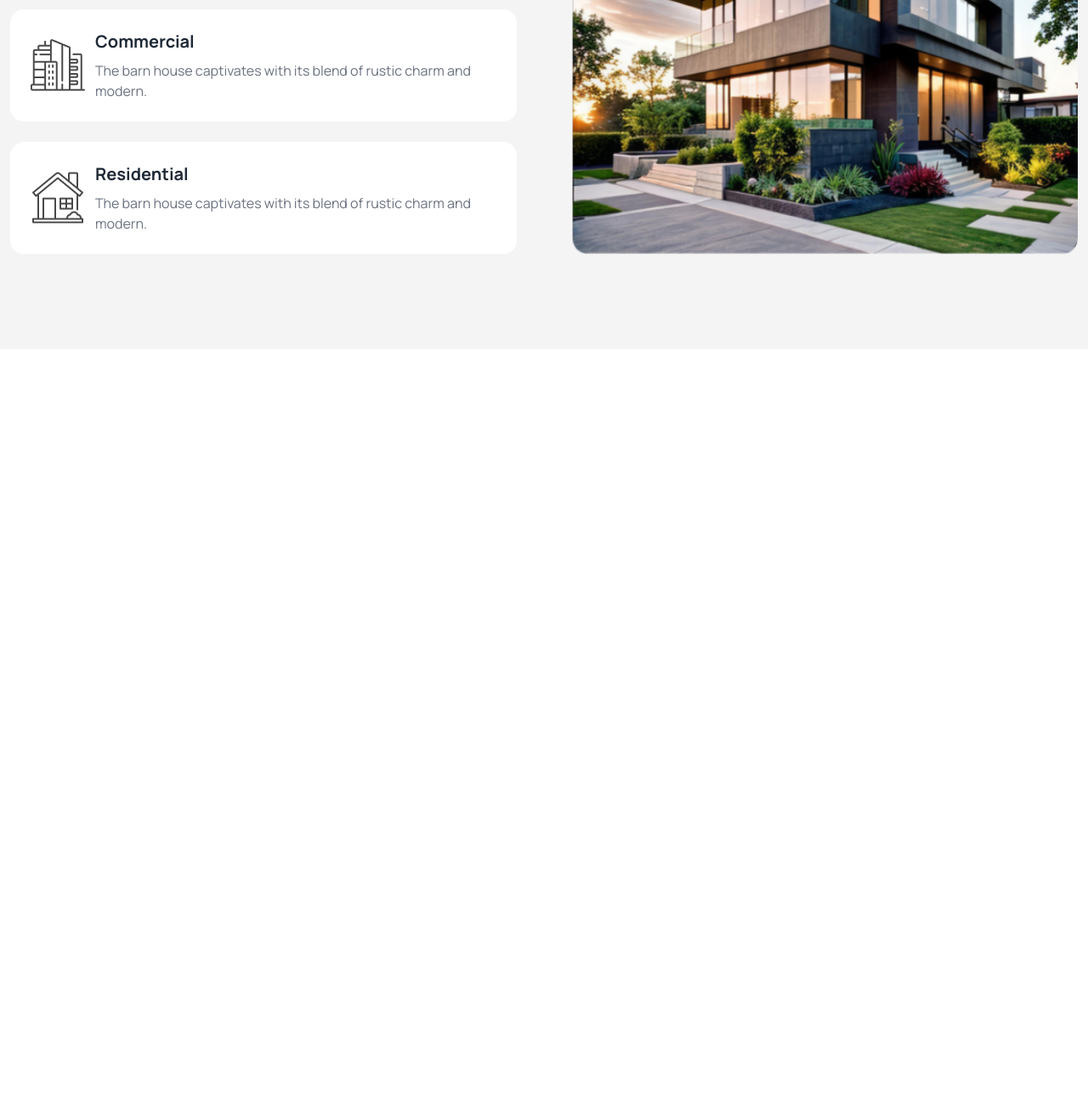
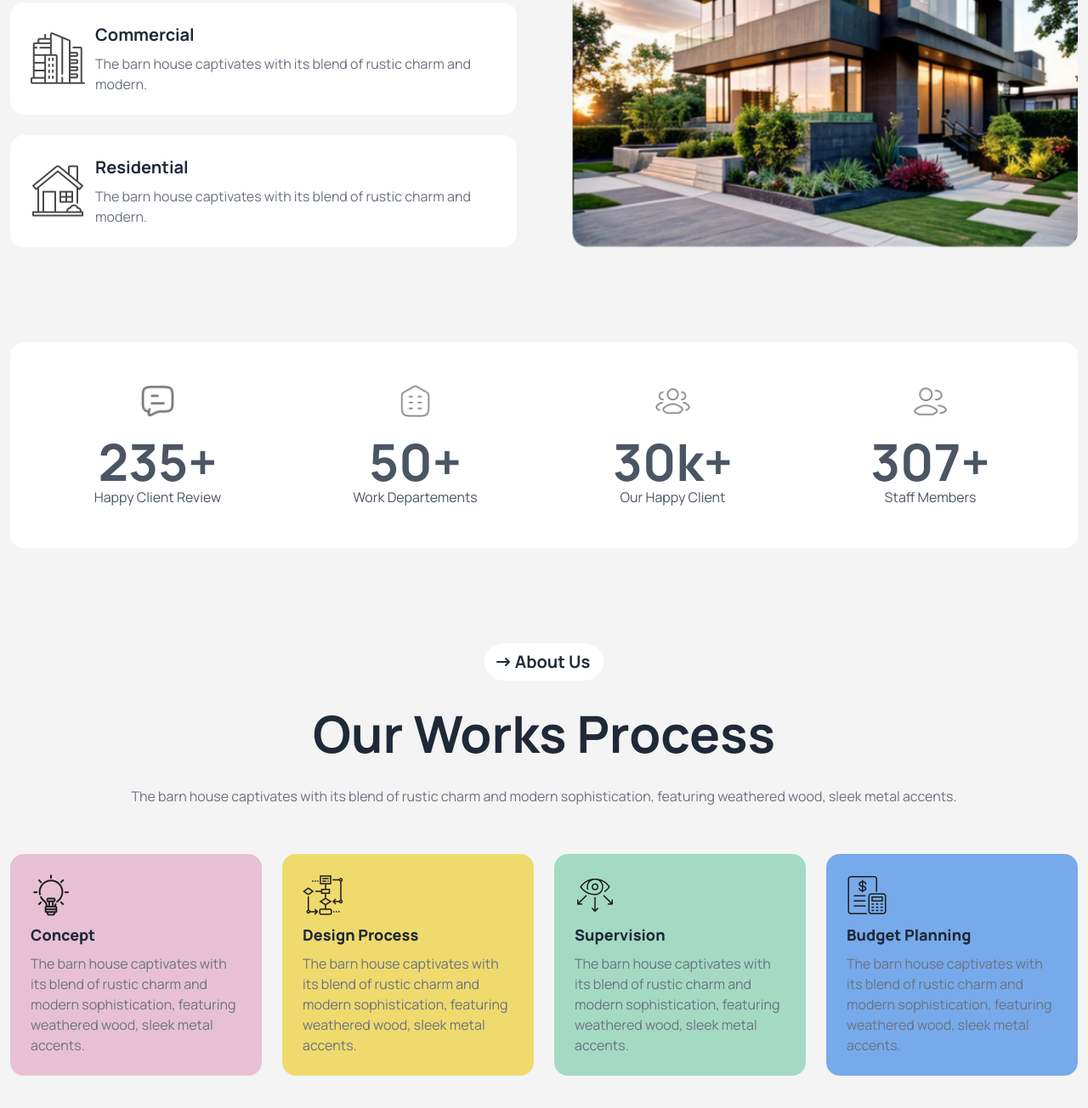
Before and after one commit to ASSabbir/B10-A3, a plain HTML site: page index.html in a window 1280 px wide. Shown: the part 1462-2766 px from the top of the page at 85% size. Before the commit the page ends 1873 px from the top, so only its background shows below. Drawn offline with nearby package versions, Linux system fonts and the light colour scheme; files whose address does not match are found by name.

Commit message:
added some section

```diff
--- a/index.html
+++ b/index.html
@@ -16,7 +16,7 @@
     <style>
         :root {
             font-family: "Manrope", sans-serif;
-
+            background-color: #F4F4F4;
         }
 
         .bg-primary {
@@ -27,7 +27,8 @@
 
 <body>
 
-    <nav class="max-w-screen-xl mx-auto mt-10">
+    <section class="bg-white">
+        <nav class="max-w-screen-xl mx-auto ">
             <div class="navbar bg-base-100">
                 <div class="navbar-start">
                     <div class="dropdown">
@@ -80,13 +81,15 @@
                 </div>
             </div>
         </nav>
-    <section class="max-w-screen-xl mx-auto ">
+        <section class="max-w-screen-xl mx-auto pb-28  ">
             <div class="space-y-14 flex flex-col justify-center items-center ">
                 <img src="./assets/banner.png" class="md:w-1/2 w-full p-3 " alt="">
-            <h1 class="text-3xl md:text-7xl font-bold text-center">A barn house of this design has a striking appearance
+                <h1 class="text-3xl md:text-7xl font-bold text-center">A barn house of this design has a striking
+                    appearance
                 </h1>
                 <p class="text-gray-400 px-3 text-center">The barn house captivates with its blend of rustic charm and
-                modern sophistication, featuring weathered wood, sleek metal accents, and large windows that flood the
+                    modern sophistication, featuring weathered wood, sleek metal accents, and large windows that flood
+                    the
                     space with natural light.</p>
                 <a class="flex items-center gap-2 bg-[#daffaf] px-4 md:px-6 py-3 rounded-full">
                     <h1 class="text-xl font-bold">View Details</h1>
@@ -96,7 +99,8 @@
                 </a>
             </div>
         </section>
-    <div class="bg-[#F4F4F4] mt-20  w-full overflow-hidden">
+    </section>
+    <div class="   w-full overflow-hidden">
         <section class="max-w-screen-xl relative px-3  py-28 mx-auto ">
             <div class="flex lg:flex-row flex-col gap-16">
                 <div class="space-y-6 flex-1">
@@ -107,19 +111,22 @@
                     <h1 class="text-3xl md:text-6xl font-bold">We design thoughtful, liveable spaces</h1>
                     <p class="text-gray-500">The barn house captivates with its blend of rustic charm and
                         modern sophistication, featuring weathered wood, sleek metal accents.</p>
-                    <div class="space-y-6 md:space-y-0  md:space-x-6 lg:space-x-0 lg:space-y-6 flex flex-col md:flex-row  justify-center  lg:flex-col ">
+                    <div
+                        class="space-y-6 md:space-y-0  md:space-x-6 lg:space-x-0 lg:space-y-6 flex flex-col md:flex-row  justify-center  lg:flex-col ">
                         <div class="flex items-center gap-3 bg-white p-6 rounded-2xl">
                             <img src="./assets/commercial.png" alt="">
                             <div>
                                 <h1 class="font-bold text-xl mb-2">Commercial</h1>
-                                <p class="text-gray-500">The barn house captivates with its blend of rustic charm and modern.</p>
+                                <p class="text-gray-500">The barn house captivates with its blend of rustic charm and
+                                    modern.</p>
                             </div>
                         </div>
                         <div class="flex items-center gap-3 bg-white p-6 rounded-2xl">
                             <img src="./assets/residential.png" alt="">
                             <div>
                                 <h1 class="font-bold text-xl mb-2">Residential</h1>
-                                <p class="text-gray-500">The barn house captivates with its blend of rustic charm and modern.</p>
+                                <p class="text-gray-500">The barn house captivates with its blend of rustic charm and
+                                    modern.</p>
                             </div>
                         </div>
                     </div>
@@ -128,7 +135,67 @@
             </div>
             <img src="./assets/Vector.png" class="absolute top-14 -left-20 lg:flex hidden" alt="">
         </section>
+        <section class="max-w-screen-xl mx-auto px-3">
+            <section class="p-6 bg-white text-gray-600 rounded-2xl">
+                <div
+                    class="container mx-auto gap-5 lg:gap-1 grid justify-center grid-cols-1 md:grid-cols-2 text-center lg:grid-cols-4">
+                    <div class="flex flex-col justify-start  items-center m-2 lg:m-6">
+                        <img src="./assets/comment-01.png" class="w-[17%] mb-5" alt="">
+                        <p class="text-4xl font-bold leading-none lg:text-6xl">235+</p>
+                        <p class="text-sm sm:text-base">Happy Client Review</p>
                     </div>
+                    <div class="flex flex-col justify-start items-center m-2 lg:m-6">
+                        <img src="./assets/departement.png" class="w-[17%] mb-5" alt="">
+                        <p class="text-4xl font-bold leading-none lg:text-6xl">50+</p>
+                        <p class="text-sm sm:text-base">Work Departements</p>
+                    </div>
+                    <div class="flex flex-col justify-start items-center m-2 lg:m-6">
+                        <img src="./assets/user-group.png" class="w-[17%] mb-5" alt="">
+                        <p class="text-4xl font-bold leading-none lg:text-6xl">30k+</p>
+                        <p class="text-sm sm:text-base">Our Happy Client</p>
+                    </div>
+                    <div class="flex flex-col justify-start items-center m-2 lg:m-6">
+                        <img src="./assets/user-multiple.png" class="w-[17%] mb-5" alt="">
+                        <p class="text-4xl font-bold leading-none lg:text-6xl">307+</p>
+                        <p class="text-sm sm:text-base">Staff Members</p>
+                    </div>
+
+                </div>
+            </section>
+        </section>
+    </div>
+    <section class="max-w-screen-xl p-3 mx-auto py-28">
+        <div class="flex flex-col items-center  space-y-8">
+            <button class="flex items-center gap-2 px-4 py-2 bg-white rounded-full">
+                <i class="fa-solid fa-arrow-up-long rotate-90 "></i>
+                <h1 class="font-bold text-xl">About Us</h1>
+            </button>
+            <h1 class="text-3xl md:text-6xl font-bold">Our Works Process</h1>
+            <p class="text-gray-500">The barn house captivates with its blend of rustic charm and modern sophistication, featuring weathered wood, sleek metal accents.</p>
+        </div>
+        <div class="grid grid-cols-1 md:grid-cols-2 mt-14 lg:grid-cols-4 gap-6">
+            <div class="space-y-2 bg-[#E7C1D3] p-6 rounded-2xl">
+                <img src="./assets/concept.png" alt="">
+                <h1 class="text-lg font-black">Concept</h1>
+                <p class="text-gray-500">The barn house captivates with its blend of rustic charm and modern sophistication, featuring weathered wood, sleek metal accents.</p>
+            </div>
+            <div class="space-y-2 bg-[#EFDA6E] p-6 rounded-2xl">
+                <img src="./assets/flow-chart.png " alt="">
+                <h1 class="text-lg font-black">Design Process</h1>
+                <p class="text-gray-500">The barn house captivates with its blend of rustic charm and modern sophistication, featuring weathered wood, sleek metal accents.</p>
+            </div>
+            <div class="space-y-2 bg-[#A4DAC3] p-6 rounded-2xl">
+                <img src="./assets/vision.png" alt="">
+                <h1 class="text-lg font-black">Supervision</h1>
+                <p class="text-gray-500">The barn house captivates with its blend of rustic charm and modern sophistication, featuring weathered wood, sleek metal accents.</p>
+            </div>
+            <div class="space-y-2 bg-[#77AAEA] p-6 rounded-2xl">
+                <img src="./assets/budget-planning.png" alt="">
+                <h1 class="text-lg font-black">Budget Planning</h1>
+                <p class="text-gray-500">The barn house captivates with its blend of rustic charm and modern sophistication, featuring weathered wood, sleek metal accents.</p>
+            </div>
+        </div>
+    </section>
 </body>
 <!-- <a href="" class="flex items-center gap-2">
     <div class="text-xl  bg-primary p-1 w-9 flex justify-center h-9 items-center rounded-full">
```
Also changed, not shown: assets/comment-01.png (added), assets/departement.png (added), assets/user-group.png (added), assets/user-multiple.png (added). Lines whose indentation alone changed are shown as unchanged.
